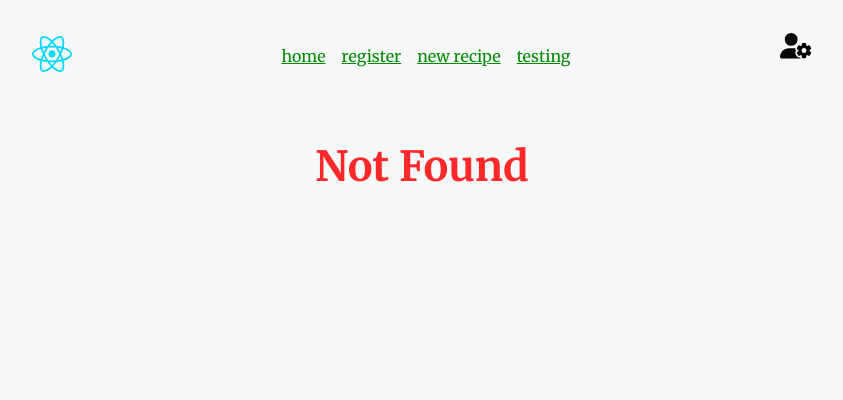
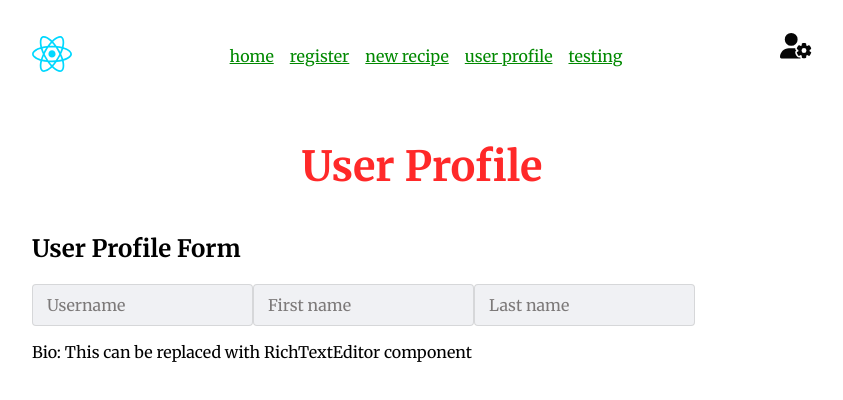
Before and after one commit to HladenRazum/vite-react-meals-frontend, a React (Vite) app: page /user-profile/999 in a window 1280 px wide. Before the commit this address had no page. Shown: the top 400 px of the page, without its empty margins (218-1061 px from the left). Built offline with nearby package versions, Linux system fonts and the light colour scheme.

Commit message:
some updates on current palettes

```diff
--- a/src/components/Layout/Navigation/Navigation.tsx
+++ b/src/components/Layout/Navigation/Navigation.tsx
@@ -2,7 +2,7 @@ import { Link } from "react-router-dom";
 import ThemeSwitch from "../../../features/ThemeSwitch/ThemeSwitch";
 import { NavLink } from "../../../types/navLink.type";
 import Logo from "../../atoms/Logo/Logo";
-import "./Navigation.css";
+import classes from "./Navigation.module.scss";
 
 type NavigationProps = {
    links: NavLink[];
@@ -14,8 +14,8 @@ const Navigation: React.FC<NavigationProps> = ({ links }) => {
    }
 
    return (
-      <div className="Navigation">
-         <div className="inner wrappedWidth">
+      <div className={classes.Navigation}>
+         <div className={`${classes.inner} wrappedWidth`}>
             <Logo />
             <nav>
                <ul>
--- a/src/features/ThemeSwitch/ThemeSwitch.module.scss
+++ b/src/features/ThemeSwitch/ThemeSwitch.module.scss
@@ -36,3 +36,9 @@
       margin-bottom: 1em;
    }
 }
+
+@media screen and (max-width: 600px) {
+   form {
+      right: 0;
+   }
+}
--- /dev/null
+++ b/src/pages/UserProfile/UserProfile.tsx
@@ -0,0 +1,14 @@
+import PageWrapper from "../../components/Layout/PageWrapper/PageWrapper";
+import UserProfileForm from "./components/UserProfileForm";
+
+const UserProfile: React.FC = () => {
+   return (
+      <PageWrapper title="User Profile">
+         <main>
+            <UserProfileForm />
+         </main>
+      </PageWrapper>
+   );
+};
+
+export default UserProfile;
--- /dev/null
+++ b/src/pages/UserProfile/components/UserProfileForm.tsx
@@ -0,0 +1,15 @@
+const UserProfileForm: React.FC = () => {
+   return (
+      <div>
+         <h2>User Profile Form</h2>
+         <form>
+            <input type="text" placeholder="Username" />
+            <input type="text" placeholder="First name" />
+            <input type="text" placeholder="Last name" />
+            <p>Bio: This can be replaced with RichTextEditor component</p>
+         </form>
+      </div>
+   );
+};
+
+export default UserProfileForm;
--- a/src/store/index.ts
+++ b/src/store/index.ts
@@ -2,9 +2,11 @@ import { configureStore } from "@reduxjs/toolkit";
 import counterSlice from "../store/counter/counterSlice";
 import userSlice from "../store/user/userSlice";
 
-export default configureStore({
+const store = configureStore({
    reducer: {
       counter: counterSlice.reducer,
       user: userSlice.reducer,
    },
 });
+
+export default store;
--- a/src/store/user/userSlice.ts
+++ b/src/store/user/userSlice.ts
@@ -15,7 +15,7 @@ const theme = localStorage.getItem("theme") as Theme;
 
 const initialState: UserState = {
    user: {
-      id: "",
+      id: "999",
       username: "",
       isAdmin: false,
    },
@@ -47,6 +47,7 @@ export const userSlice = createSlice({
 
 export const { login, changeTheme } = userSlice.actions;
 
-export const getTheme = (state: any) => state.user.theme;
+export const getTheme = (state: any): Theme => state.user.theme;
+export const getUserId = (state: any): string => state.user.userId;
 
 export default userSlice;
--- a/src/styles/_form.css
+++ b/src/styles/_form.css
@@ -1,5 +1,5 @@
 .form {
-   background-color: var(--secondary-bgColor);
+   background-color: var(--paper-bgColor);
    max-width: 370px;
    border: 1px solid var(--border-color);
    display: flex;
@@ -17,3 +17,7 @@
 .form.wide {
    max-width: 520px;
 }
+
+label {
+   color: var(--label-textColor);
+}
--- a/src/styles/_input.css
+++ b/src/styles/_input.css
@@ -6,9 +6,18 @@ textarea {
    padding: 10px 14px;
    display: inline-block;
    border: 1px solid var(--border-color);
-   background-color: var(--input-BgColor);
+   background-color: var(--input-bgColor);
+   color: var(--input-textColor);
+}
+
+::placeholder {
+   color: var(--input-placeholder-textColor);
 }
 
 .non-resizable-x {
    resize: vertical;
 }
+
+textarea {
+   min-height: 64px;
+}
--- a/src/styles/_palette.css
+++ b/src/styles/_palette.css
@@ -18,16 +18,19 @@
    --twBlue: #3029db;
 }
 :root .light {
-   --primary-bgColor: #f7f8fa;
+   --primary-bgColor: #ffffff;
    --primary-textColor: rgb(0, 0, 0);
-   --secondary-bgColor: var(--white);
+   --secondary-bgColor: #f0f1f4;
+   --paper-bgColor: #e4e4ef;
    --error-textColor: var(--lightRed);
    --error-bgColor: var(--darkRed);
    --primary: var(--darkBlue);
    --primary-darken: var(--darkerBlue);
    --btn-textColor: var(--lightBlue);
    --border-color: var(--transparent-grey);
-   --input-BgColor: var(--lightPurple);
+   --input-bgColor: var(--secondary-bgColor);
+   --input-textColor: var(--black);
+   --input-placeholder-textColor: #7c7979;
    --heading-textColor: var(--myRed);
    --link-textColor: #1400e4;
    --icon-fillColor: var(--black);
@@ -35,19 +38,23 @@
    --inactive-color: #d5d5d5;
    --navLink-color: #018900;
    --navLink-hover-color: #27fb27;
+   --label-textColor: rgb(112 6 243);
 }
 
 :root .dark {
-   --primary-bgColor: #171722;
-   --primary-textColor: var(--white);
-   --secondary-bgColor: var(--black);
+   --primary-bgColor: #27272a;
+   --primary-textColor: #d7dac0;
+   --secondary-bgColor: #161414;
+   --paper-bgColor: var(--black);
    --error-textColor: var(--lightRed);
    --error-bgColor: var(--darkRed);
    --primary: var(--darkBlue);
    --primary-darken: var(--darkerBlue);
    --btn-textColor: var(--lightBlue);
    --border-color: var(--transparent-grey);
-   --input-BgColor: var(--lightPurple);
+   --input-bgColor: #242323;
+   --input-textColor: #c9e306;
+   --input-placeholder-textColor: #525153;
    --heading-textColor: var(--myRed);
    --link-textColor: rgb(255 252 9);
    --icon-fillColor: rgb(24, 225, 247);
@@ -55,24 +62,29 @@
    --inactive-color: #515454;
    --navLink-color: rgb(255, 105, 105);
    --navLink-hover-color: #ff2759;
+   --label-textColor: #6a7dff;
 }
 
 :root .high-contrast {
    --primary-bgColor: #d4d47e;
    --primary-textColor: blue;
    --secondary-bgColor: #e761ff;
+   --paper-bgColor: #e4e4ef;
    --error-textColor: var(--lightRed);
    --error-bgColor: var(--darkRed);
    --primary: var(--darkBlue);
    --primary-darken: var(--darkerBlue);
    --btn-textColor: var(--lightBlue);
-   --border-color: var(--transparent-grey);
-   --input-BgColor: var(--lightPurple);
+   --border-color: #3c043c;
+   --input-bgColor: var(--secondary-bgColor);
+   --input-textColor: #2a000a;
+   --input-placeholder-textColor: #e9c2f0;
    --heading-textColor: var(--myRed);
-   --link-textColor: #d700ff;
+   --link-textColor: #00ffdc;
    --icon-fillColor: blue;
    --accent-color: #ff0000;
    --inactive-color: rgb(106, 85, 106);
    --navLink-color: red;
    --navLink-hover-color: #ff9595;
+   --label-textColor: #001dff;
 }
--- a/src/utils/navLinks.ts
+++ b/src/utils/navLinks.ts
@@ -1,5 +1,9 @@
 import { NavLink } from "../types/navLink.type";
 import { ROUTES } from "./routes";
+import store from "../store/index";
+
+const userId = store.getState().user.user.id;
+const userProfilePath = ROUTES.userProfile.path.replace(":userId", "") + userId;
 
 const NAV_LINKS: NavLink[] = [
    {
@@ -15,6 +19,10 @@ const NAV_LINKS: NavLink[] = [
       to: ROUTES.newRecipe.path,
    },
    {
+      name: ROUTES.userProfile.name,
+      to: userProfilePath,
+   },
+   {
       name: ROUTES.testing.name,
       to: ROUTES.testing.path,
    },
--- a/src/utils/routes.tsx
+++ b/src/utils/routes.tsx
@@ -5,6 +5,7 @@ import NewRecipe from "../pages/NewRecipe/NewRecipe";
 import NotFound from "../pages/NotFound/NotFound";
 import Register from "../pages/Register/Register";
 import TestPage from "../pages/Testpage/TestPage";
+import UserProfile from "../pages/UserProfile/UserProfile";
 
 type Route = {
    name: string;
@@ -50,14 +51,20 @@ export const ROUTES: Routes = {
       path: "/test",
       element: <TestPage />,
    },
+   userProfile: {
+      name: "user profile",
+      path: "/user-profile/:userId",
+      element: <UserProfile />,
+   },
 };
 
 export enum RouteName {
    Home = "home",
+   NewRecipe = "newRecipe",
+   NotFound = "notFound",
+   Recipe = "recipe",
+   Recipes = "recipes",
    Register = "register",
-   NotFound = "notFound",
-   Recipes = "recipes",
-   Recipe = "recipe",
-   NewRecipe = "newRecipe",
    TESTING = "testing",
+   UserProfile = "userProfile",
 }
```
Also changed, not shown: src/components/Layout/Navigation/Navigation.module.scss (renamed from src/components/Layout/Navigation/Navigation.css).
